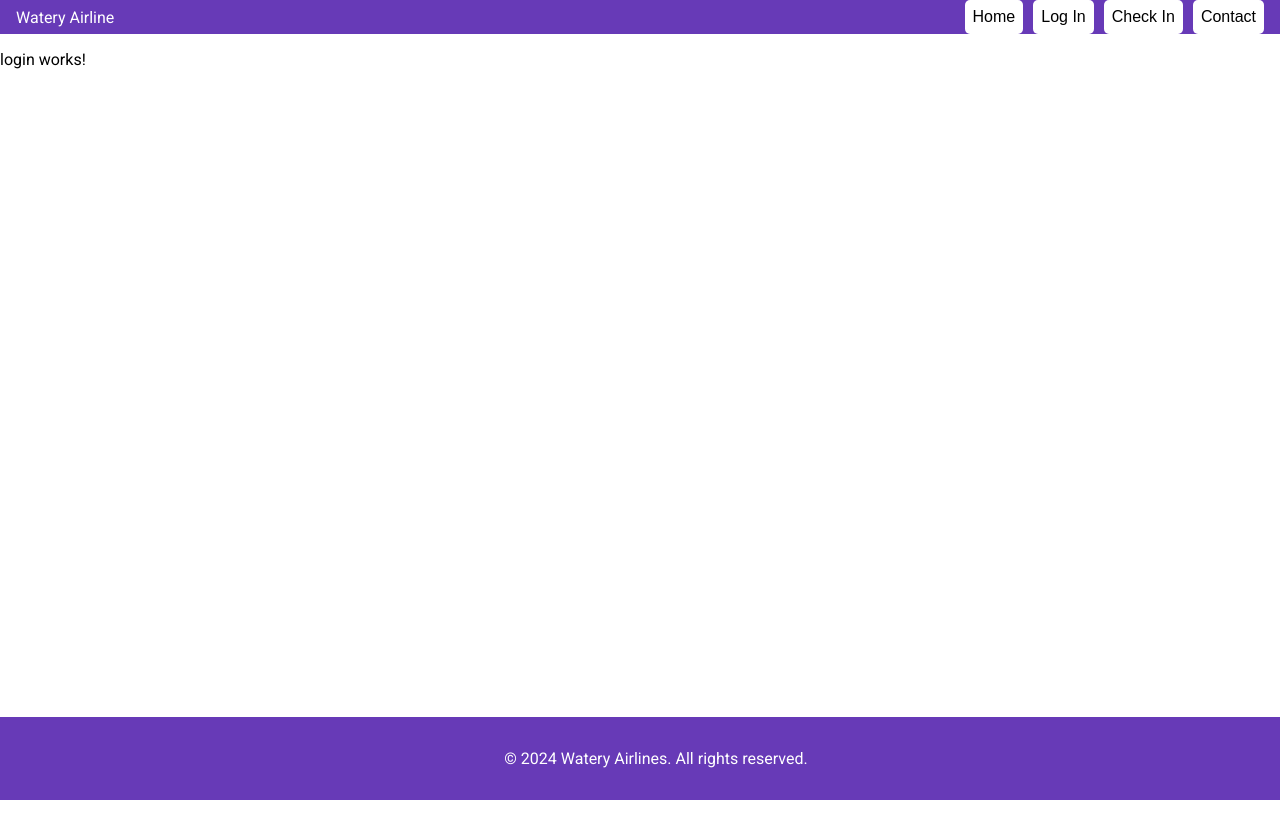
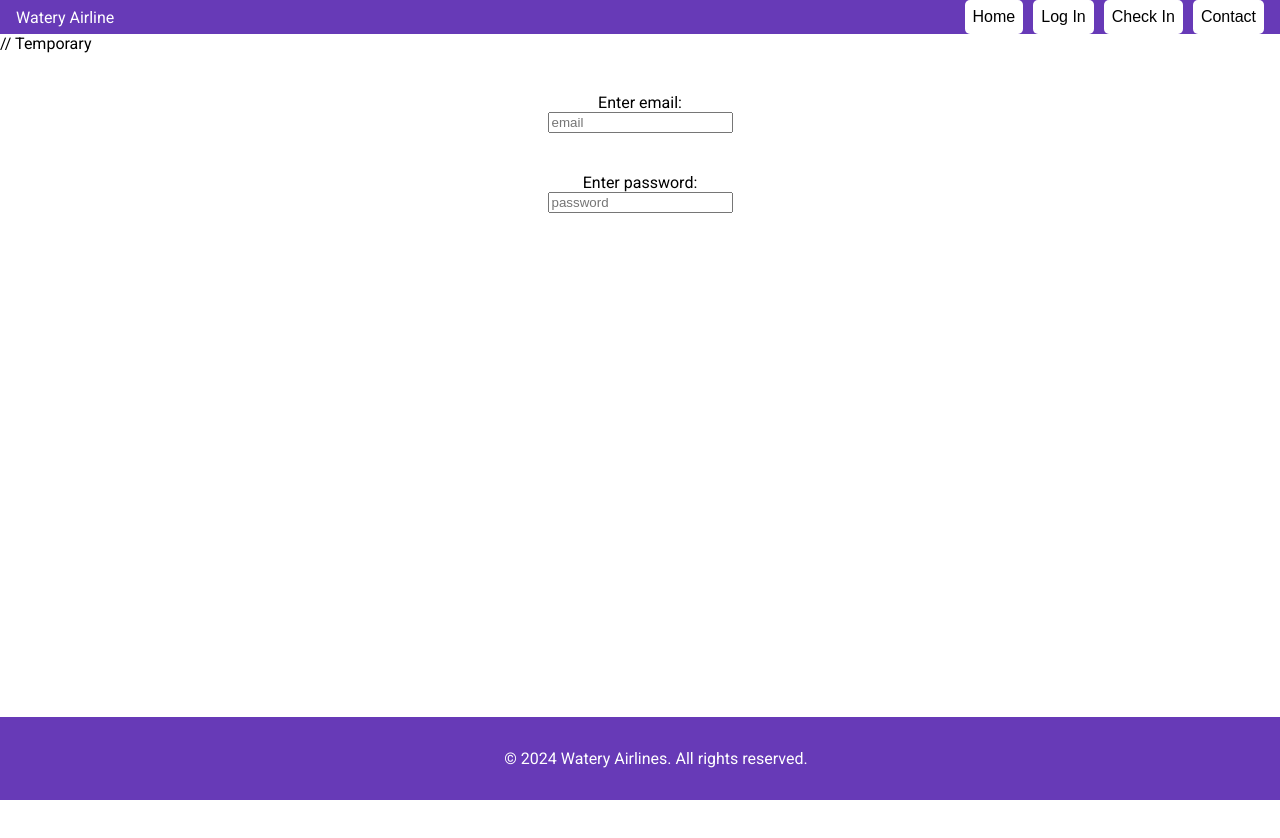
Before and after one commit to cchw01/Practica2024, an Angular app in the folder Frontend/: page /login in a window 1280 px wide. Shown: the top 838 px of the page. Before the commit the page ends 800 px from the top, so only its background shows below. Built offline with nearby package versions, Linux system fonts and the light colour scheme.

Commit message:
Created login page component and added a temporary design

```diff
--- a/Frontend/src/app/menu-items/login/login.component.css
+++ b/Frontend/src/app/menu-items/login/login.component.css
@@ -0,0 +1,17 @@
+.login-form {
+    display: flex;
+    flex-direction: column;
+    height: 200px;
+    justify-content: space-evenly;
+    align-items: center;
+    text-align: center;
+}
+.container{
+    width: 100%;
+    height: 100%;
+    display: flex;
+    justify-content: center;
+}
+label {
+    display: block;
+}
--- a/Frontend/src/app/menu-items/login/login.component.html
+++ b/Frontend/src/app/menu-items/login/login.component.html
@@ -1 +1,14 @@
-<p>login works!</p>
+// Temporary
+<div class="container">
+  <form action="/" method="post" class="login-form">
+    <div>
+      <label>Enter email:</label>
+
+      <input type="text" value="" placeholder="email" />
+    </div>
+    <div>
+      <label>Enter password:</label>
+      <input type="text" value="" placeholder="password" />
+    </div>
+  </form>
+</div>
```
